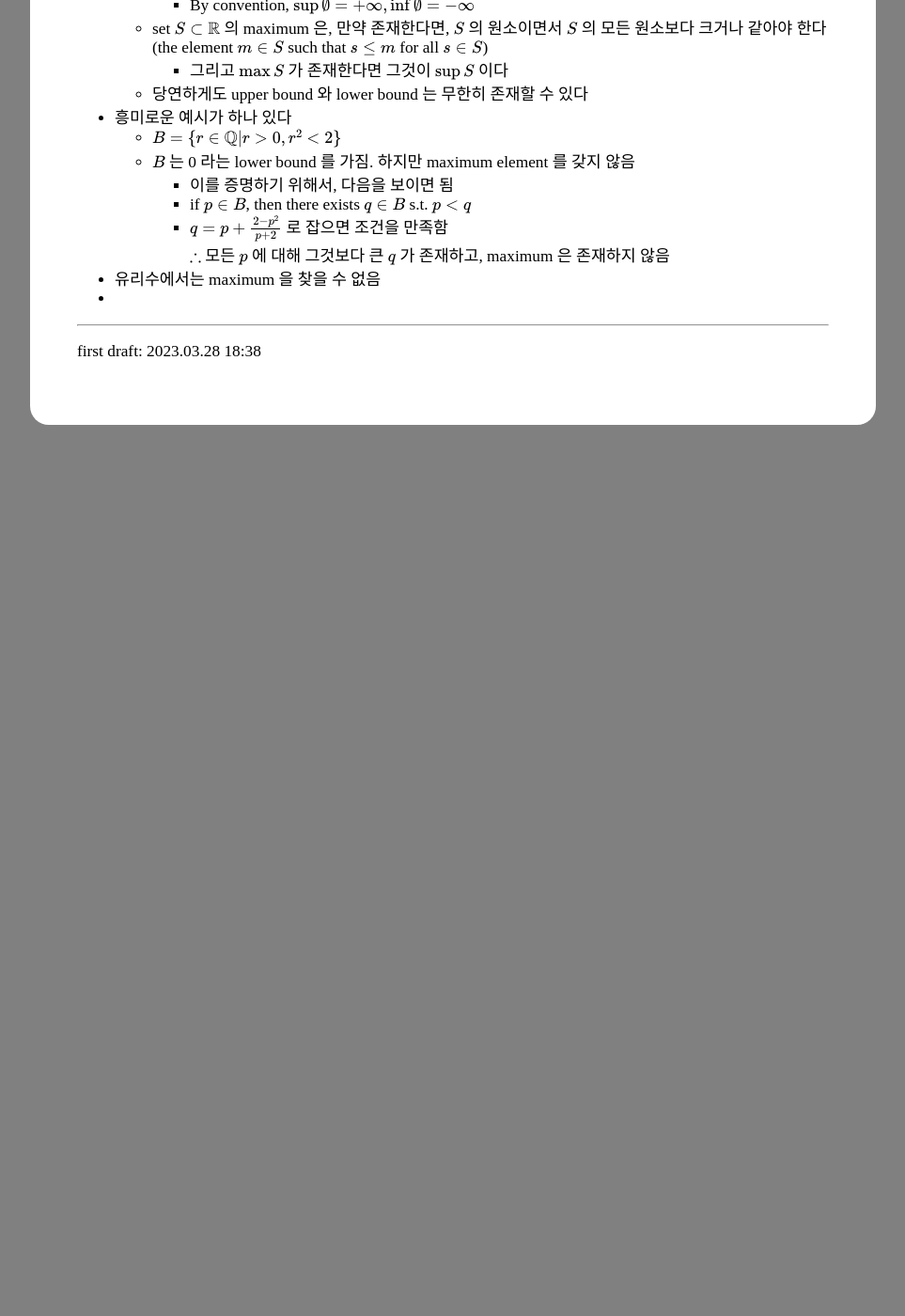
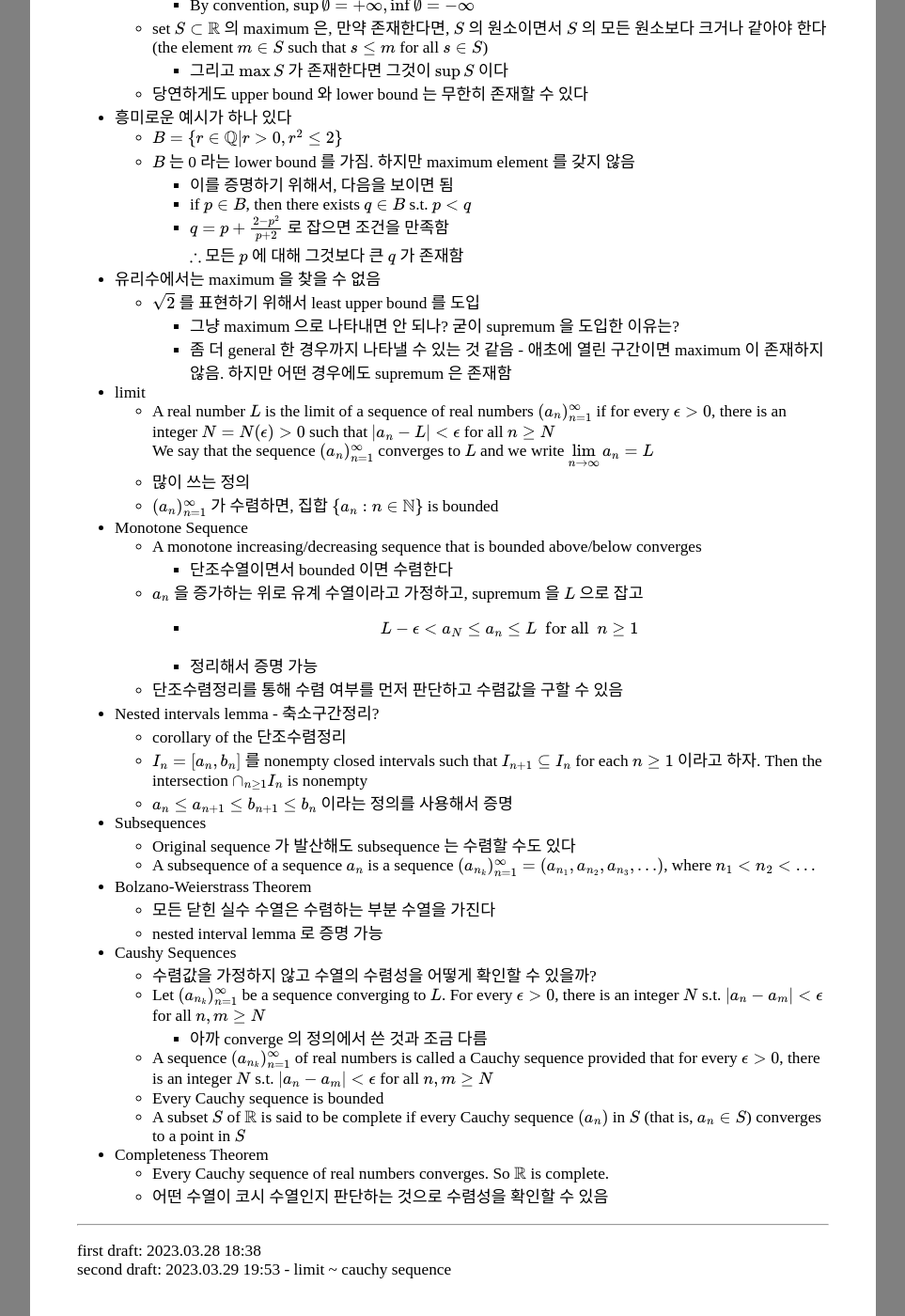
Before and after one commit to ktasha45/ktasha45.github.io, a Jekyll site: the page built from _posts/2023-03-28-realanalysis.md, in a window 1280 px wide and 1400 px high, scrolled down 671 px. Shown: the whole window at 94% size, without its empty margins (158-1121 px from the left). Built offline with Jekyll 4.4.1, drawn with Linux system fonts in a browser that asks for light colours; some web fonts are replaced; formulas are drawn with MathJax 3; before the commit the page ends 1183 px from its top, so only the background shows below that.

Commit message:
limit~cauchy sequence

```diff
--- a/_posts/2023-03-28-realanalysis.md
+++ b/_posts/2023-03-28-realanalysis.md
@@ -29,15 +29,50 @@ categories: mathematics
     - 그리고 $\max S$ 가 존재한다면 그것이 $\sup S$ 이다
   - 당연하게도 upper bound 와 lower bound 는 무한히 존재할 수 있다
 - 흥미로운 예시가 하나 있다
-  - $B = \\{r \in \mathbb Q \vert r > 0, r^2 < 2\\}$
+  - $B = \\{r \in \mathbb Q \vert r > 0, r^2 \leq 2\\}$
   - $B$ 는 0 라는 lower bound 를 가짐. 하지만 maximum element 를 갖지 않음
     - 이를 증명하기 위해서, 다음을 보이면 됨
     - if $p \in B$, then there exists $q \in B$ s.t. $p<q$
     - $q=p+\frac{2-p^2}{p+2}$ 로 잡으면 조건을 만족함
-    $\therefore$ 모든 $p$ 에 대해 그것보다 큰 $q$ 가 존재하고, maximum 은 존재하지 않음
+    $\therefore$ 모든 $p$ 에 대해 그것보다 큰 $q$ 가 존재함
 - 유리수에서는 maximum 을 찾을 수 없음
--
+  - $\sqrt 2$ 를 표현하기 위해서 least upper bound 를 도입
+    - 그냥 maximum 으로 나타내면 안 되나? 굳이 supremum 을 도입한 이유는?
+    - 좀 더 general 한 경우까지 나타낼 수 있는 것 같음 - 애초에 열린 구간이면 maximum 이 존재하지 않음. 하지만 어떤 경우에도 supremum 은 존재함
+- limit
+  - A real number $L$ is the limit of a sequence of real numbers $(a_n)^\infty_{n=1}$ if for every $\epsilon > 0$, there is an integer $N=N(\epsilon) > 0$ such that $\vert a_n-L\vert < \epsilon$ for all $n \geq N$
+  We say that the sequence $(a_n)^\infty_{n=1}$ converges to $L$ and we write $\lim\limits_{n \to \infty} a_n = L$
+  - 많이 쓰는 정의
+  - $(a_n)^\infty_{n=1}$ 가 수렴하면, 집합 $\\{a_n:n\in \mathbb N\\}$ is bounded
+- Monotone Sequence
+  - A monotone increasing/decreasing sequence that is bounded above/below converges
+    - 단조수열이면서 bounded 이면 수렴한다
+  - $a_n$ 을 증가하는 위로 유계 수열이라고 가정하고, supremum 을 $L$ 으로 잡고
+    - $$L-\epsilon < a_N \leq a_n \leq L \  \text{ for all } \ n \geq 1$$
+    - 정리해서 증명 가능
+  - 단조수렴정리를 통해 수렴 여부를 먼저 판단하고 수렴값을 구할 수 있음
+- Nested intervals lemma - 축소구간정리?
+  - corollary of the 단조수렴정리
+  - $I_n = [a_n, b_n]$ 를 nonempty closed intervals such that $I_{n+1} \subseteq I_n$ for each $n \geq 1$ 이라고 하자. Then the intersection $\cap_{n \geq 1}I_n$ is nonempty
+  - $a_n \leq a_{n+1} \leq b_{n+1} \leq b_n$ 이라는 정의를 사용해서 증명
+- Subsequences
+  - Original sequence 가 발산해도 subsequence 는 수렴할 수도 있다
+  - A subsequence of a sequence $a_n$ is a sequence $(a_{n_k})^\infty_{n=1}=(a_{n_1}, a_{n_2}, a_{n_3}, \dots)$, where $n_1 < n_2 < \dots$
+- Bolzano-Weierstrass Theorem
+  - 모든 닫힌 실수 수열은 수렴하는 부분 수열을 가진다
+  - nested interval lemma 로 증명 가능
+- Caushy Sequences
+  - 수렴값을 가정하지 않고 수열의 수렴성을 어떻게 확인할 수 있을까?
+  - Let $(a_{n_k})^\infty_{n=1}$ be a sequence converging to $L$. For every $\epsilon > 0$, there is an integer $N$ s.t. $\vert a_n - a_m\vert < \epsilon$ for all $n,m \geq N$
+    - 아까 converge 의 정의에서 쓴 것과 조금 다름
+  - A sequence $(a_{n_k})^\infty_{n=1}$ of real numbers is called a Cauchy sequence provided that for every $\epsilon > 0$, there is an integer $N$ s.t. $\vert a_n - a_m\vert < \epsilon$ for all $n,m \geq N$
+  - Every Cauchy sequence is bounded
+  - A subset $S$ of $\mathbb R$ is said to be complete if every Cauchy sequence $(a_n)$ in $S$ (that is, $a_n \in S$) converges to a point in $S$
+- Completeness Theorem
+  - Every Cauchy sequence of real numbers converges. So $\mathbb R$ is complete.
+  - 어떤 수열이 코시 수열인지 판단하는 것으로 수렴성을 확인할 수 있음
 
 ---
 
 first draft: 2023.03.28 18:38
+second draft: 2023.03.29 19:53 - limit ~ cauchy sequence
```
